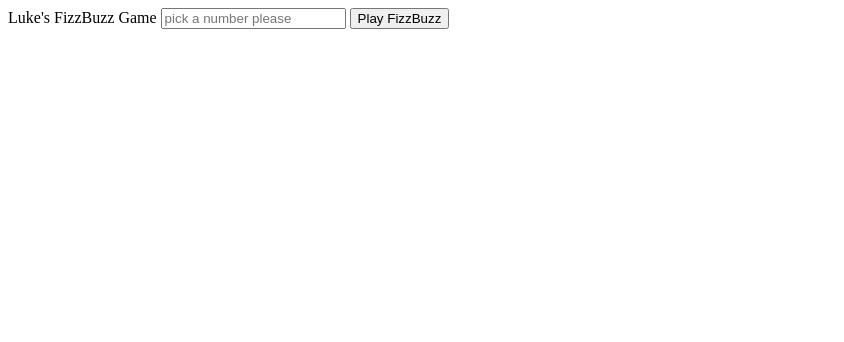
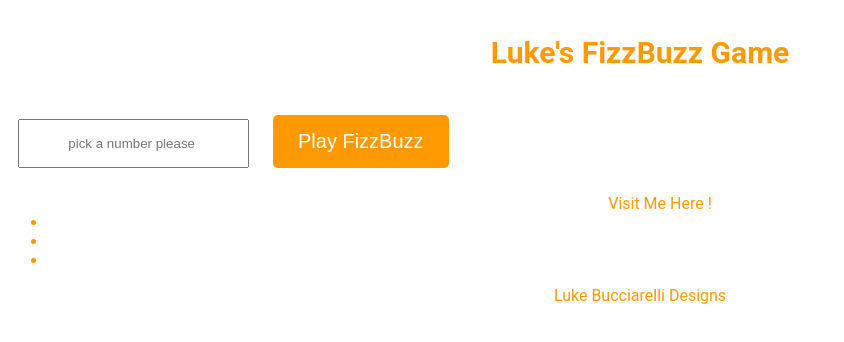
Before and after one commit to LukeBucciarelli/Fizz-Buzz-, a plain HTML site: page index.html in a window 1280 px wide. Shown: the whole page, without its empty margins (0-844 px from the left). Drawn offline with nearby package versions, Linux system fonts and the light colour scheme.

Commit message:
4th commit

```diff
--- a/index.html
+++ b/index.html
@@ -4,11 +4,12 @@
 	<meta charset="UTF-8">
 	<title>Document</title>
 
+	<link rel="stylesheet" href="style.css">
 	<script src="http://code.jquery.com/jquery-latest.min.js"></script>
 	<script src="script.js"></script>
 </head>
 
-<HEAD> Luke's FizzBuzz Game </HEAD>
+<h1> Luke's FizzBuzz Game </h1>
 
 <body>
 
@@ -17,6 +18,27 @@
     <button class="fizzBuzzButton">Play FizzBuzz</button>
 
 
+<footer class="social">
+          <div class="content">
+              <ul class="icons">
+
+                  <div>Visit Me Here !</div>
+
+                  <li>
+                      <i class="fa fa-twitter"></i>
+                  </li>
+                  <li>
+                      <i class="fa fa-facebook"></i>
+                  </li>
+                  <li>
+                      <i class="fa fa-instagram"></i>
+                  </li>
+              </ul>
+
+                  <div>Luke Bucciarelli Designs</div>
+
+          </div>
+      </footer>
 
 </body>
 </html>
--- a/style.css
+++ b/style.css
@@ -0,0 +1,49 @@
+.inputitem {
+	position: center;
+
+	text-align: center;
+	color: #FF9900;
+	margin: 10px;
+    padding-top: 15px;
+    padding-bottom: 15px;
+    padding-left: 25px;
+    padding-right: 25px;
+}
+
+.fizzBuzzButton {
+
+
+	background-color: #FF9900;
+    border: 4px;
+    border-radius: 5px;
+    color: white;
+    font-size: 20px;
+    margin: 10px;
+    padding-top: 15px;
+    padding-bottom: 15px;
+    padding-left: 25px;
+    padding-right: 25px;
+}
+
+
+h1 {
+
+	text-align: center;
+    font-family: 'Roboto', sans-serif;
+    font-weight: 50%;
+    color: #FF9900 ;
+	font-size: 30px;
+	padding-top: 15px;
+    padding-bottom: 15px;
+    padding-left: 25px;
+    padding-right: 25px;
+}
+
+footer {
+
+	text-align: center;
+    font-family: 'Roboto', sans-serif;
+    font-weight: 50%;
+    color: #FF9900 ;
+
+}
```
